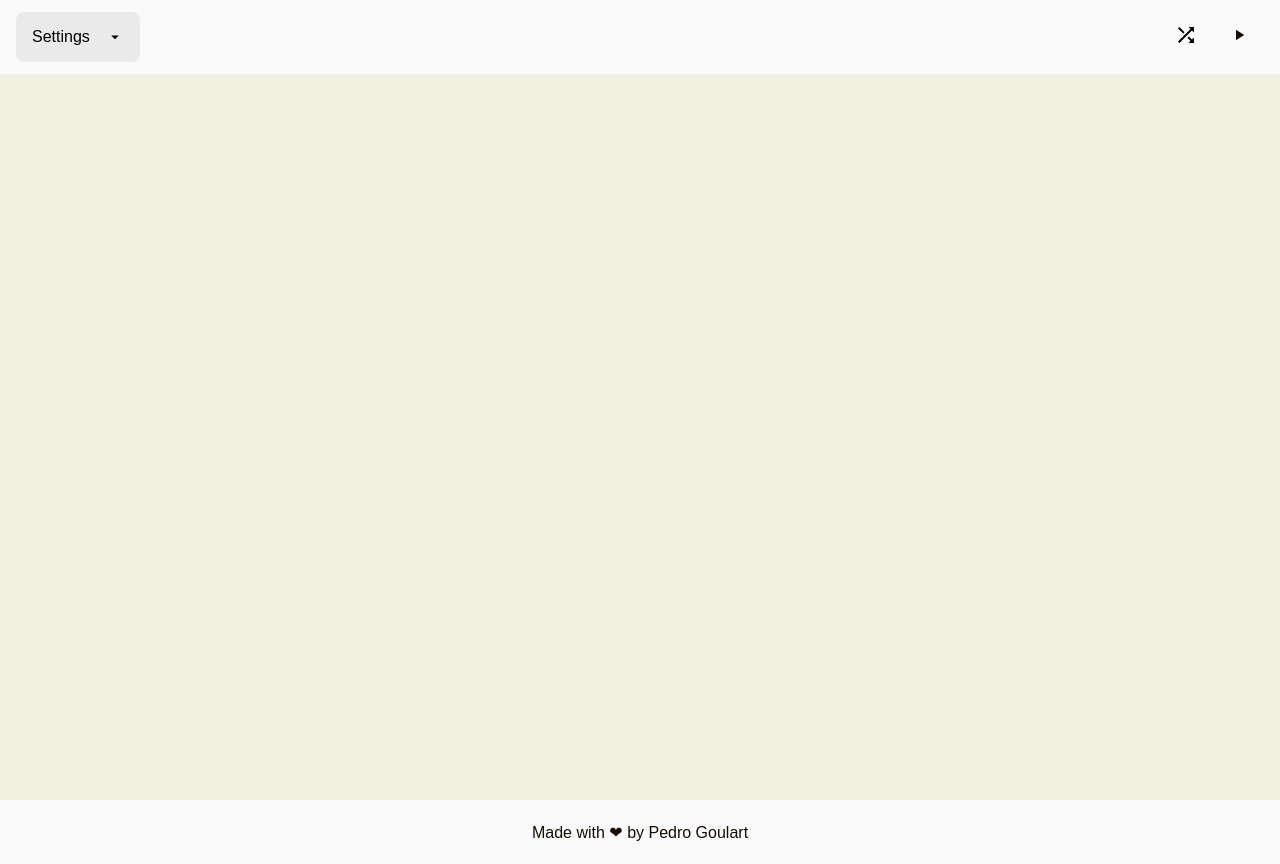
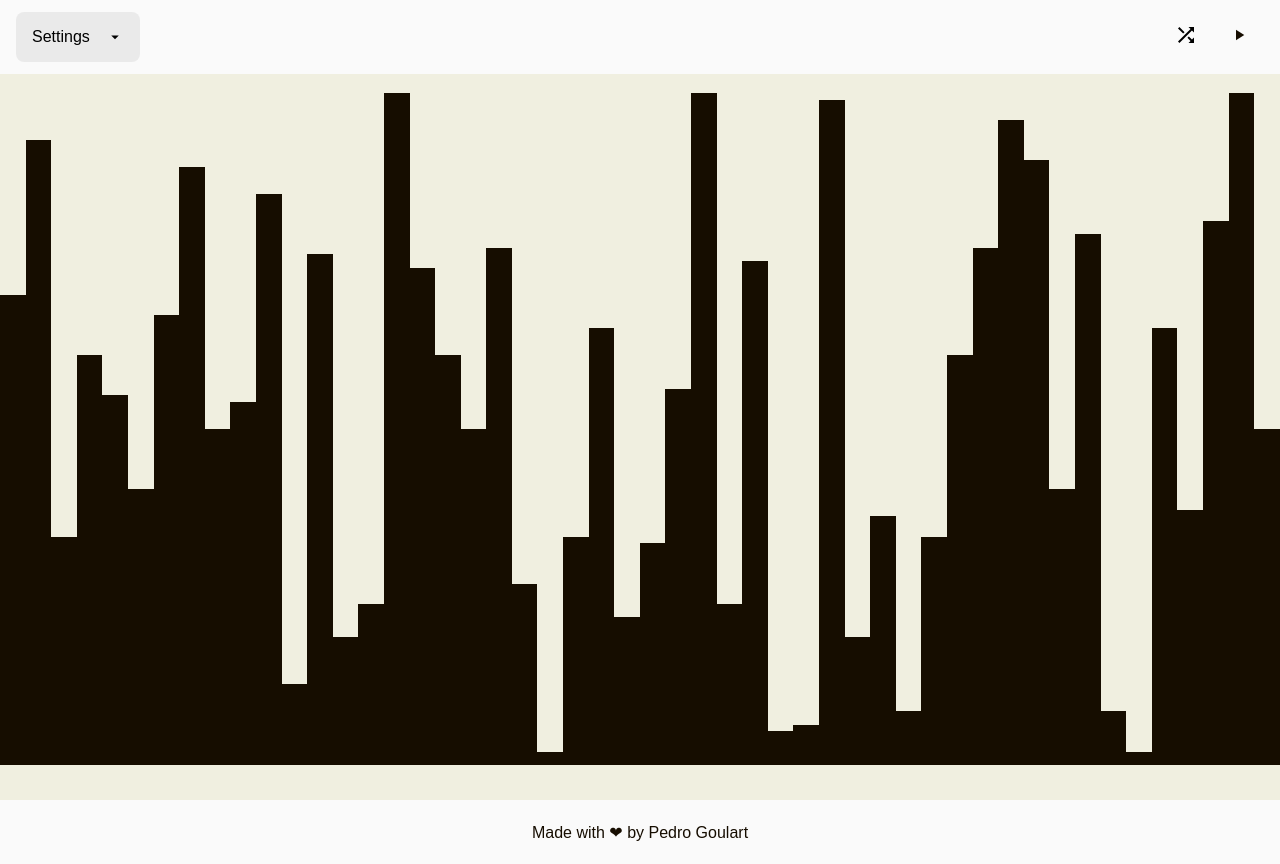
Before and after one commit to goulart-pedro/React-Sorting-Visualizer, a React (Create React App) app: page / in a window 1280 px wide. Built offline with nearby package versions, Linux system fonts and the light colour scheme.

Commit message:
refactored array output

```diff
--- a/src/components/ArrayOutput.tsx
+++ b/src/components/ArrayOutput.tsx
@@ -5,14 +5,13 @@ interface OutputProps {
 }
 
 
-function ArrayElement(index: number, height: number) {
-    <div key={index} style={{ height: `${height}% ` }} className="array-bar"></div>;
+const ArrayElement = (index:number,height: number) => {
+    return <div key={index} style={{ height: `${height}% ` }} className="array-bar"></div>
 }
 
 export function ArrayOutput({ array }: OutputProps) {
-
     const mapElementArray = (array:number[]) => array.map((element: number, index: number) => (
-               ArrayElement(index, element)
+                ArrayElement(index, element)
             ))
 
     return (
```
Also changed, not shown: 1 other file (tests, documents, lock files or other folders).
